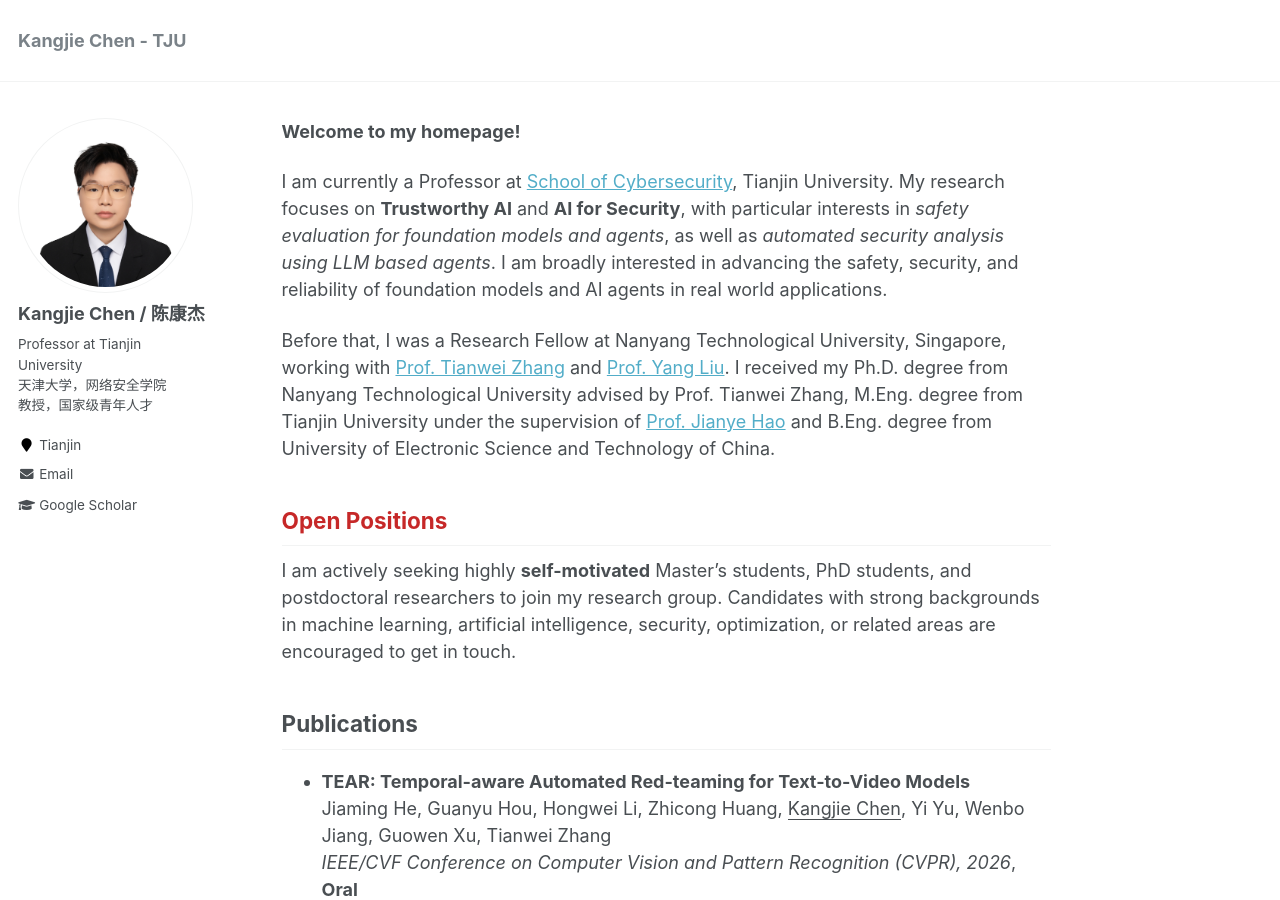
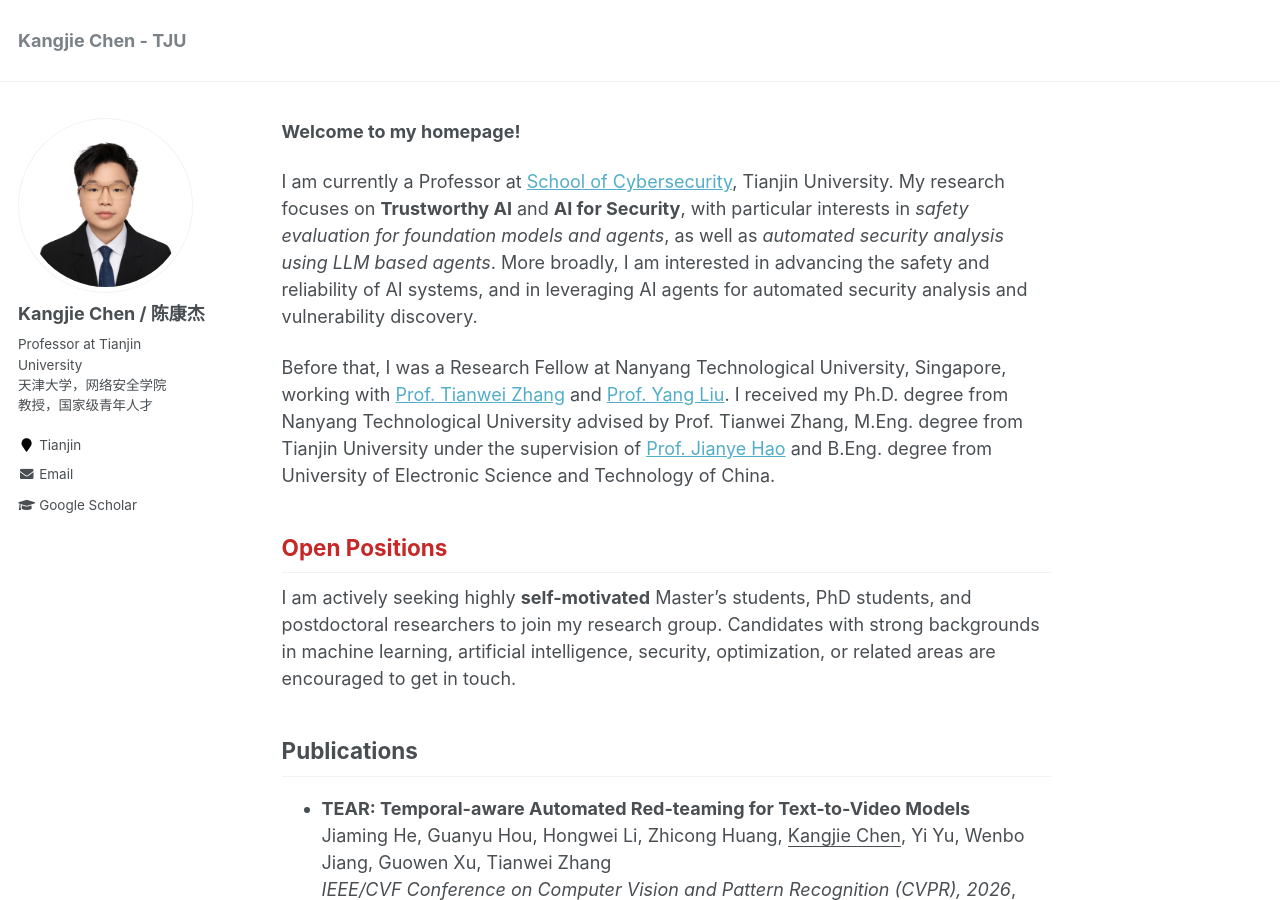
Before and after one commit to kangjie-chen/kangjie-chen.github.io, a Jekyll site: the page built from _pages/about.md, in a window 1280 px wide and 900 px high. Built offline with Jekyll 4.4.1, drawn with Linux system fonts in a browser that asks for light colours.

Commit message:
Update about.md

```diff
--- a/_pages/about.md
+++ b/_pages/about.md
@@ -12,7 +12,7 @@ redirect_from:
 <br/>
 
 I am currently a Professor at [School of Cybersecurity](https://cse.tju.edu.cn/), Tianjin University.
-My research focuses on **Trustworthy AI** and **AI for Security**, with particular interests in *safety evaluation for foundation models and agents*, as well as *automated security analysis using LLM based agents*. I am broadly interested in advancing the safety, security, and reliability of foundation models and AI agents in real world applications.
+My research focuses on **Trustworthy AI** and **AI for Security**, with particular interests in *safety evaluation for foundation models and agents*, as well as *automated security analysis using LLM based agents*. More broadly, I am interested in advancing the safety and reliability of AI systems, and in leveraging AI agents for automated security analysis and vulnerability discovery.
 
 Before that, I was a Research Fellow at Nanyang Technological University, Singapore, working with [Prof. Tianwei Zhang](https://personal.ntu.edu.sg/tianwei.zhang/index.html) and [Prof. Yang Liu](https://personal.ntu.edu.sg/yangliu/). I received my Ph.D. degree from Nanyang Technological University advised by Prof. Tianwei Zhang, M.Eng. degree from Tianjin University under the supervision of [Prof. Jianye Hao](http://www.icdai.org/jianye.html) and B.Eng. degree from University of Electronic Science and Technology of China.
 
```
